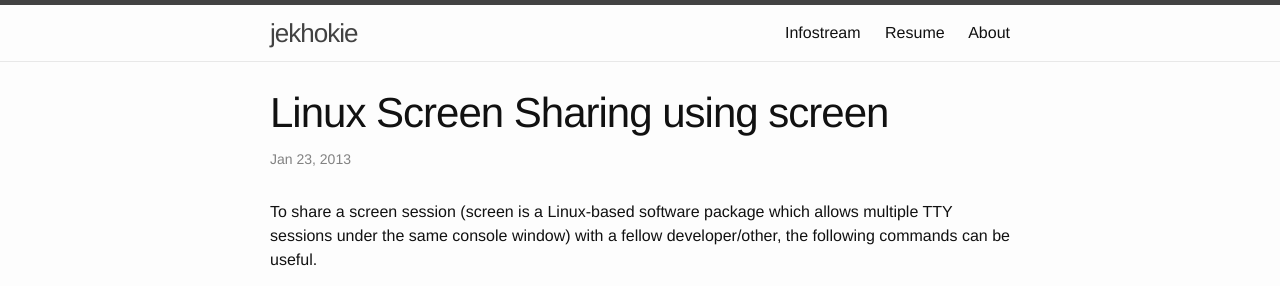
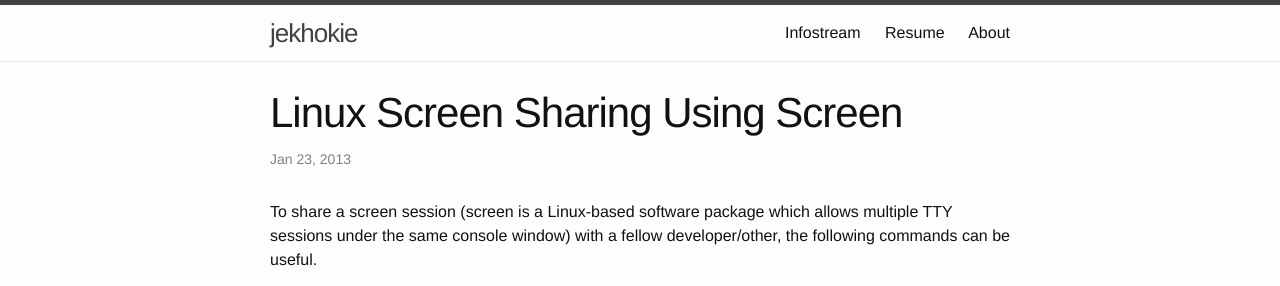
Before and after one commit to jekhokie/jekhokie.github.io, a Jekyll site: the page built from _posts/2013-01-23-linux-screen-sharing.markdown, in a window 1280 px wide. Shown: the top 286 px of the page. Built offline with Jekyll 4.4.1, drawn with Linux system fonts in a browser that asks for light colours.

```diff
--- a/_posts/2013-01-23-linux-screen-sharing.markdown
+++ b/_posts/2013-01-23-linux-screen-sharing.markdown
@@ -1,6 +1,6 @@
 ---
 layout: post
-title:  "Linux Screen Sharing using screen"
+title:  "Linux Screen Sharing Using Screen"
 date:   2013-01-23 13:28:31 -0400
 categories: linux screen
 ---
```
